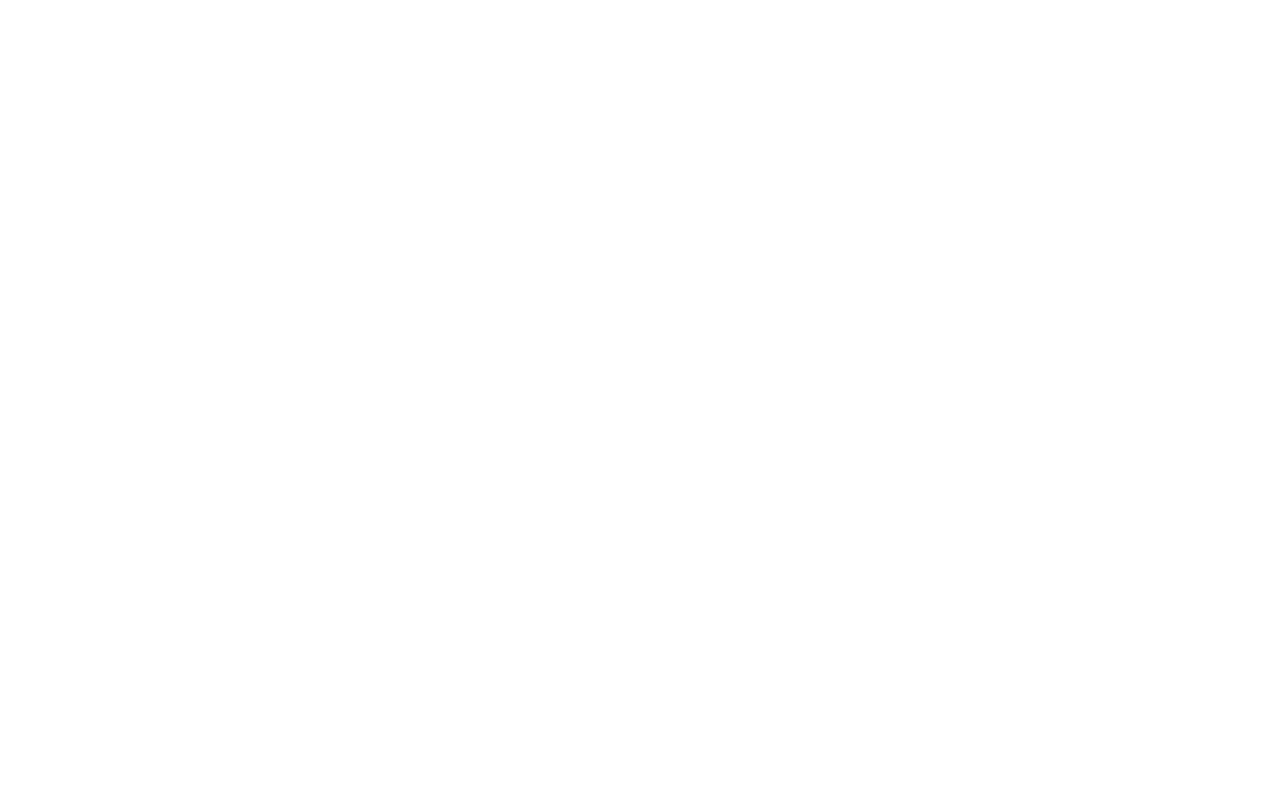
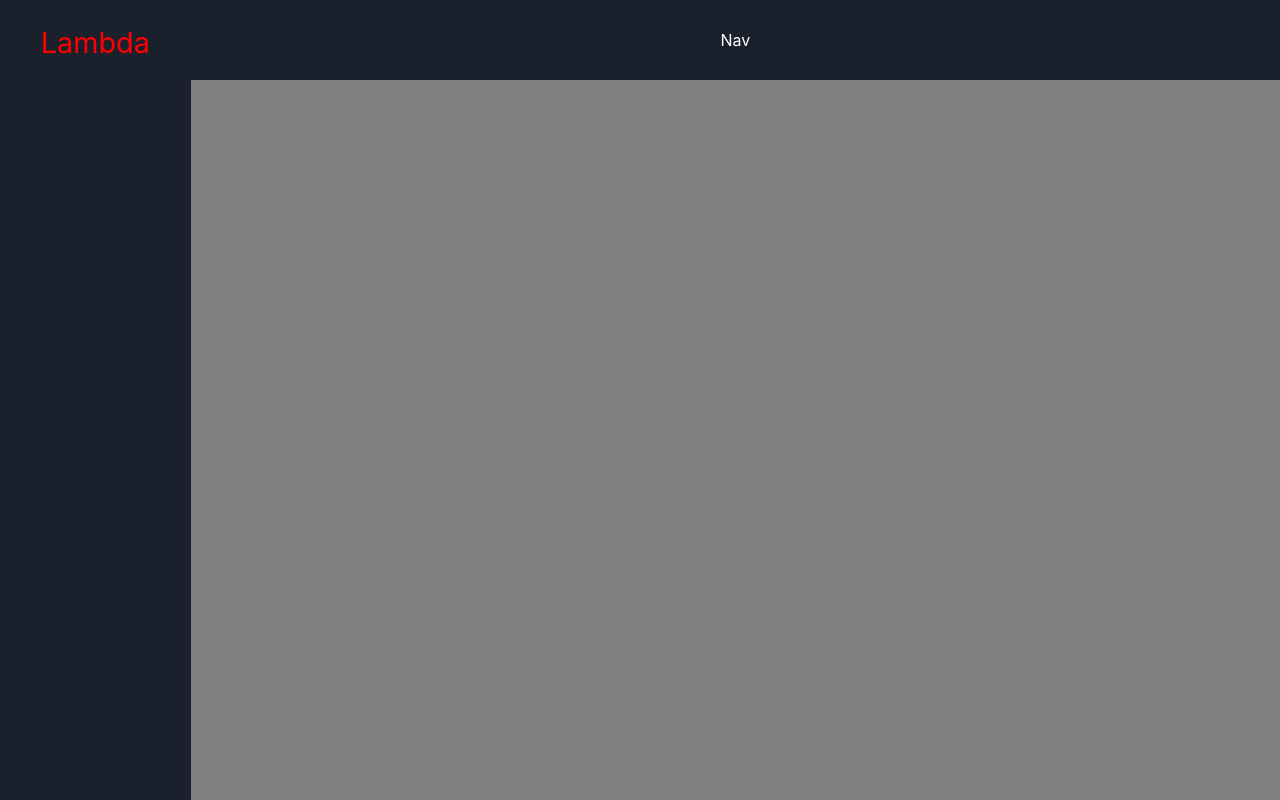
Before and after one commit to TL-Dashboard/frontend, a React (Create React App) app: page / in a window 1280 px wide. Built offline with nearby package versions, Linux system fonts and the light colour scheme.

Commit message:
Basic layout setup

```diff
--- a/src/App.js
+++ b/src/App.js
@@ -1,17 +1,23 @@
 import React from 'react';
+import Sidebar from './components/Sidebar/Sidebar.js'
+import Navbar from './components/Navbar/Navbar.js'
+
 import styled from 'styled-components'
 
-const Mainwrap = styled.div`
+const Appwrap = styled.div`
   background-color: gray;
   height: 100%;
   width: 100%;
+  display: flex;
 `
 
 function App() {
   return (
-    <Mainwrap>
+    <Appwrap>
+      <Sidebar/>
+      <Navbar />
 
-    </Mainwrap>
+    </Appwrap>
   );
 }
 
--- /dev/null
+++ b/src/components/Navbar/Navbar.js
@@ -0,0 +1,22 @@
+import React from 'react'
+import styled from 'styled-components'
+
+const NavbarWrap = styled.div`
+    display: flex;
+    align-items: center;
+    justify-content: center;
+    width: 100vw;
+    height: 80px;
+    background-color: #1B212C;
+    color: white;
+`
+
+const Navbar = () => {
+    return (
+        <NavbarWrap>
+            <div>Nav</div>
+        </NavbarWrap>
+    )
+}
+
+export default Navbar
--- /dev/null
+++ b/src/components/Sidebar/Sidebar.js
@@ -0,0 +1,27 @@
+import React from 'react'
+import styled from 'styled-components'
+
+const SidebarWrap = styled.div`
+    display: flex;
+    flex-direction: column;
+    align-items: center;
+    width: 224px;
+    height: 100vh;
+    background-color: #1B212C;
+    color: white;
+    .logo{
+        color: red;
+        font-size: 1.8rem;
+        margin-top: 25px;
+    }
+`
+
+const Sidebar = () => {
+    return (
+        <SidebarWrap>
+            <div className='logo'>Lambda</div>
+        </SidebarWrap>
+    )
+}
+
+export default Sidebar
```
